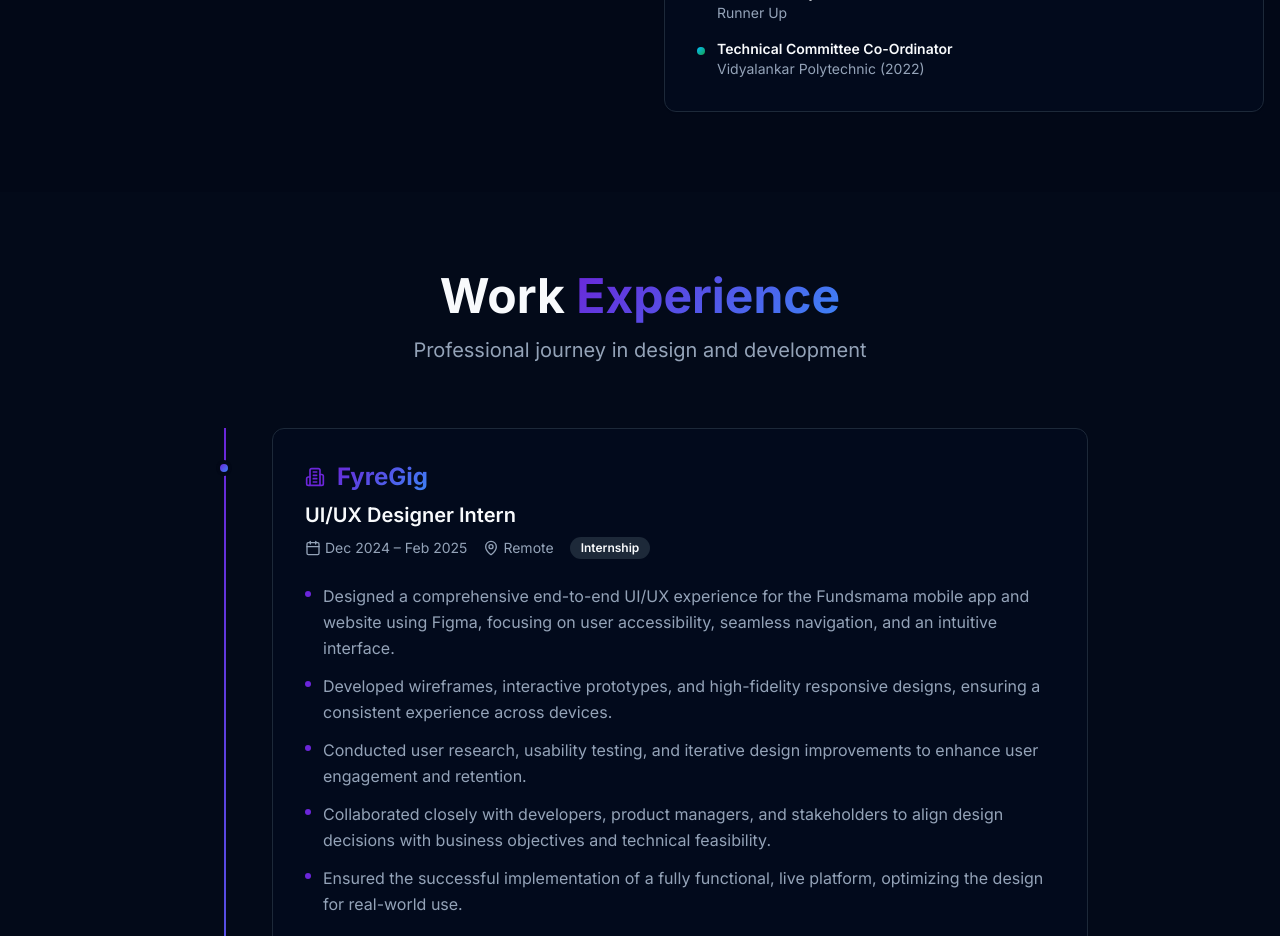
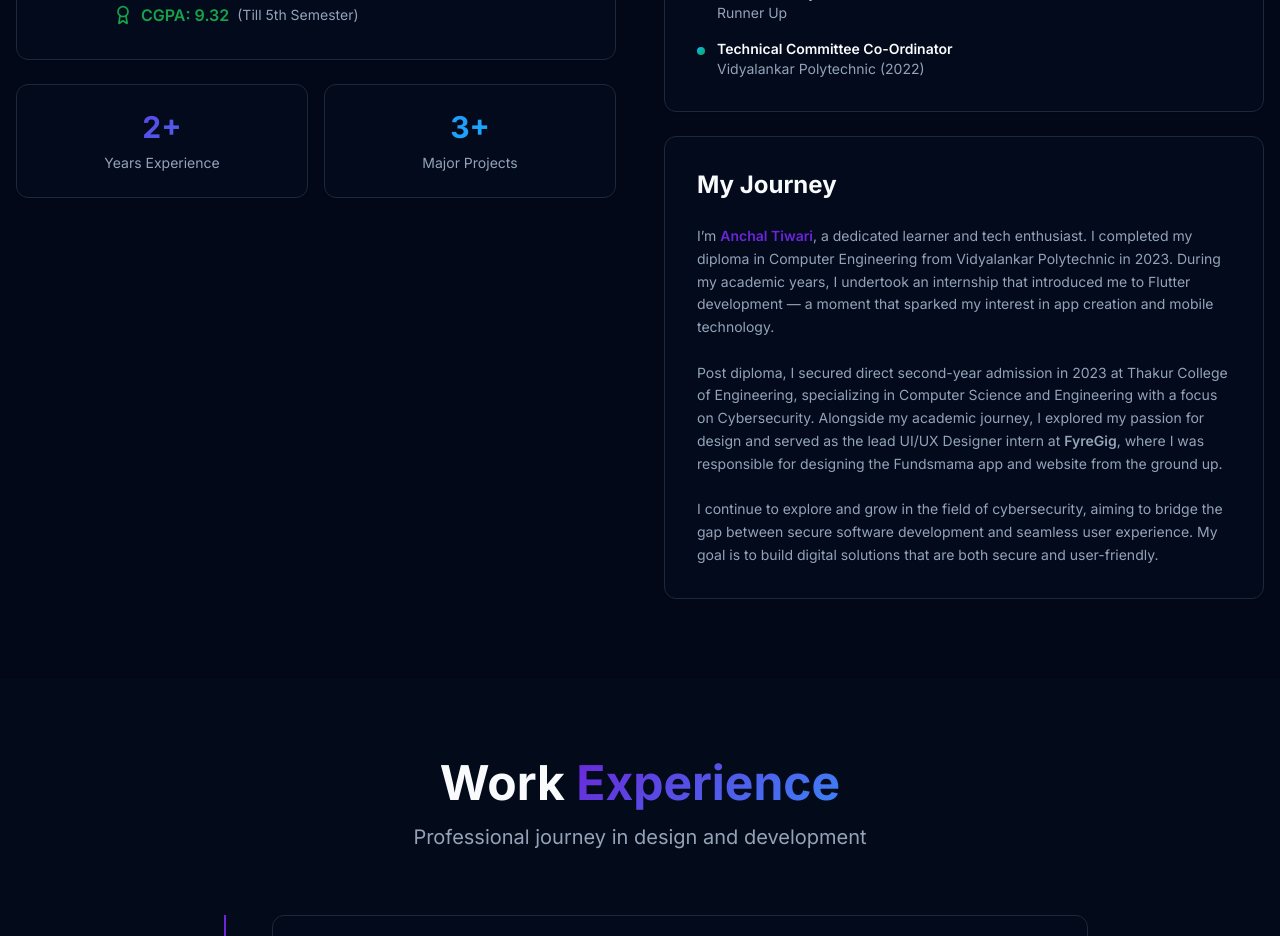
Before and after one commit to achy02/anchalportfolio, a React (Vite) app: page / in a window 1280 px wide. Shown: the part 1620-2556 px from the top of the page. Built offline with nearby package versions, Linux system fonts and the light colour scheme.

Commit message:
Update About.tsx

```diff
--- a/src/components/About.tsx
+++ b/src/components/About.tsx
@@ -115,6 +115,20 @@ export const About = () => {
                 </div>
               </CardContent>
             </Card>
+
+            {/* New Card - My Journey */}
+            <Card className="portfolio-card">
+              <CardContent className="p-8">
+                <h3 className="text-2xl font-bold mb-6">My Journey</h3>
+                <p className="text-muted-foreground text-sm leading-relaxed">
+                  I’m <span className="font-semibold text-primary">Anchal Tiwari</span>, a dedicated learner and tech enthusiast. I completed my diploma in Computer Engineering from Vidyalankar Polytechnic in 2023. During my academic years, I undertook an internship that introduced me to Flutter development — a moment that sparked my interest in app creation and mobile technology.
+                  <br /><br />
+                  Post diploma, I secured direct second-year admission in 2023 at Thakur College of Engineering, specializing in Computer Science and Engineering with a focus on Cybersecurity. Alongside my academic journey, I explored my passion for design and served as the lead UI/UX Designer intern at <span className="font-semibold">FyreGig</span>, where I was responsible for designing the Fundsmama app and website from the ground up.
+                  <br /><br />
+                  I continue to explore and grow in the field of cybersecurity, aiming to bridge the gap between secure software development and seamless user experience. My goal is to build digital solutions that are both secure and user-friendly.
+                </p>
+              </CardContent>
+            </Card>
           </div>
         </div>
       </div>
```
